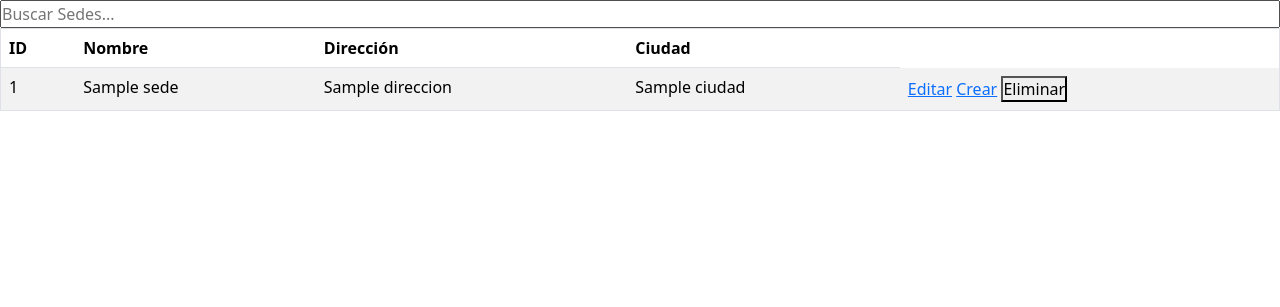
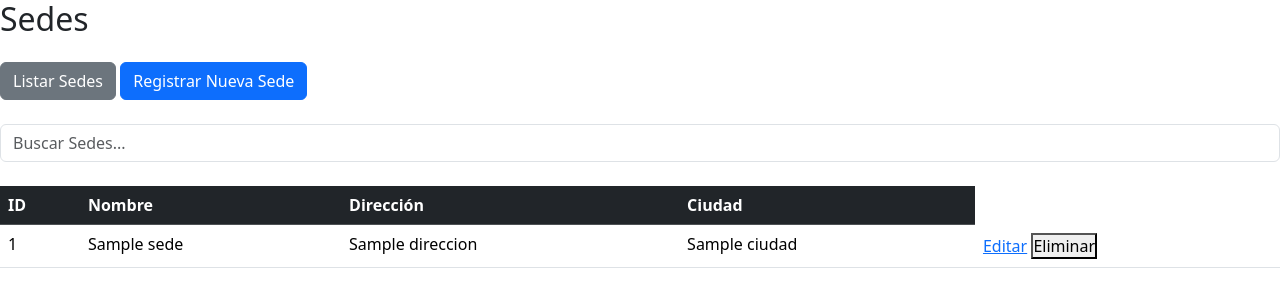
Before and after one commit to davidllanos31/DollarToyProyectoG3, a PHP site: the page made by src/views/pages/sedes/sedes.php in a window 1280 px wide. Shown: the top 307 px of the page. Run offline with PHP 8.4, Linux system fonts and the light colour scheme; the template is opened without the code that fills it: most values are stand-ins (such as "Sample title", 1, 10 or a date in 2020); some libraries are stand-ins or nearby versions.

Commit message:
🐛 FIX:

```diff
--- a/src/views/pages/sedes/create.php
+++ b/src/views/pages/sedes/create.php
@@ -1,3 +1,8 @@
+<h2 class="mb-4">Sedes</h2>
+<div id="navbar" class="mb-4">
+    <a href="<?= BASE_URI; ?>/sedes" class="nav-ventas btn btn-secondary">Listar Sedes</a>
+    <a href="<?= BASE_URI; ?>/sedes/crear" class="nav-ventas btn btn-primary me-2 link-nav-interno-activo">Registrar Nueva Sede</a>
+</div>
 <form id="sedeForm" action="<?= BASE_URI; ?>/sedes/crear" method="POST">
     <label for="nombre">Nombre</label>
     <input type="text" name="nombre" id="nombre" required>
--- a/src/views/pages/sedes/sedes.php
+++ b/src/views/pages/sedes/sedes.php
@@ -1,15 +1,26 @@
-<input type="text" id="buscar-sedes" placeholder="Buscar Sedes...">
 
-<table id="sedesTable" border="1" class="table table-striped">
-    <thead>
+<h2 class="mb-4">Sedes</h2>
+<div id="navbar" class="mb-4">
+    <a href="<?= BASE_URI; ?>/sedes" class="nav-ventas btn btn-secondary">Listar Sedes</a>
+    <a href="<?= BASE_URI; ?>/sedes/crear" class="nav-ventas btn btn-primary me-2 link-nav-interno-activo">Registrar Nueva Sede</a>
+</div>
+
+
+
+<div class="mb-4">
+    <input type="text" id="buscar-sedes" class="form-control" placeholder="Buscar Sedes...">
+</div>
+
+<table id="sedesTable"  class="table">
+  <thead class="table-dark">
         <tr>
             <th>ID</th>
             <th>Nombre</th>
             <th>Dirección</th>
             <th>Ciudad</th>
         </tr>
-    </thead>
-    <tbody>
+  </thead>
+  <tbody>
         <?php foreach ($sedes as $sede): ?>
             <tr>
                 <td><?php echo $sede->getId(); ?></td>
@@ -18,13 +29,13 @@
                 <td><?php echo $sede->getCiudad(); ?></td>
                 <td>
                     <a href="<?= BASE_URI; ?>/sedes/editar/<?php echo $sede->getId(); ?>">Editar</a>
-                    <a href="<?= BASE_URI; ?>/sedes/crear">Crear</a>
                     <button class="btnEliminar" data-id="<?php echo $sede->getId(); ?>">Eliminar</button>
                 </td>
             </tr>
         <?php endforeach; ?>
-    </tbody>
+  </tbody>
 </table>
+
 <!-- MODAL EDITAR -->
 <div id="editarModal" class="modal" tabindex="-1" role="dialog">
     <div class="modal-dialog" role="document">
```
